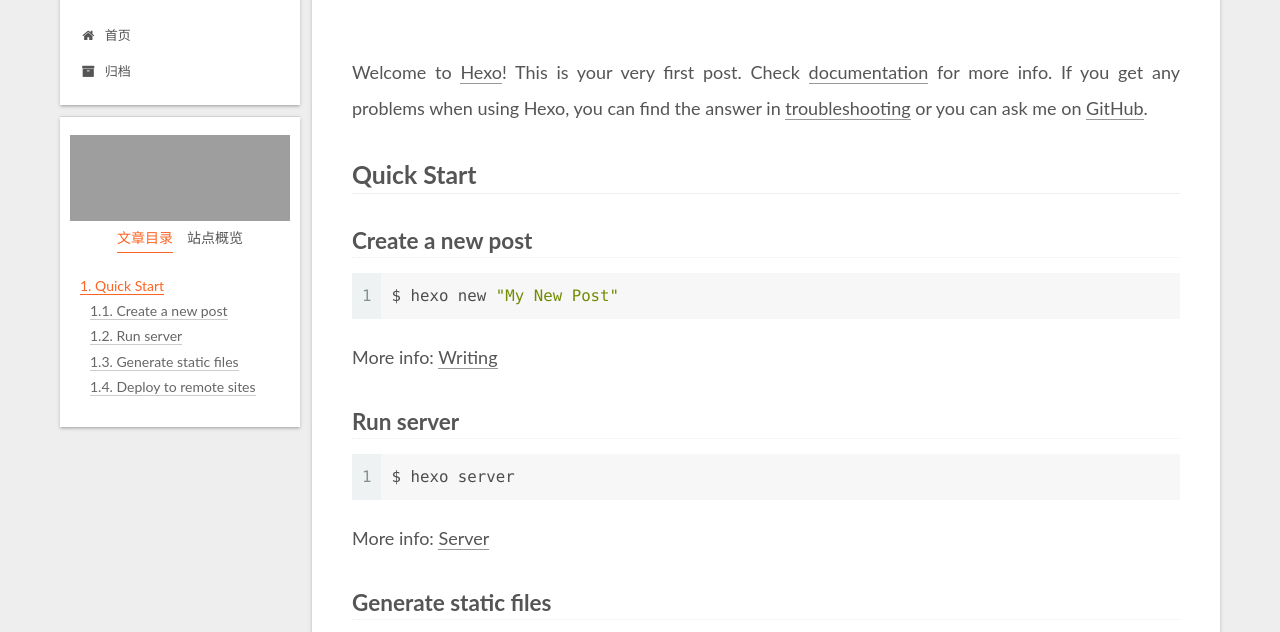
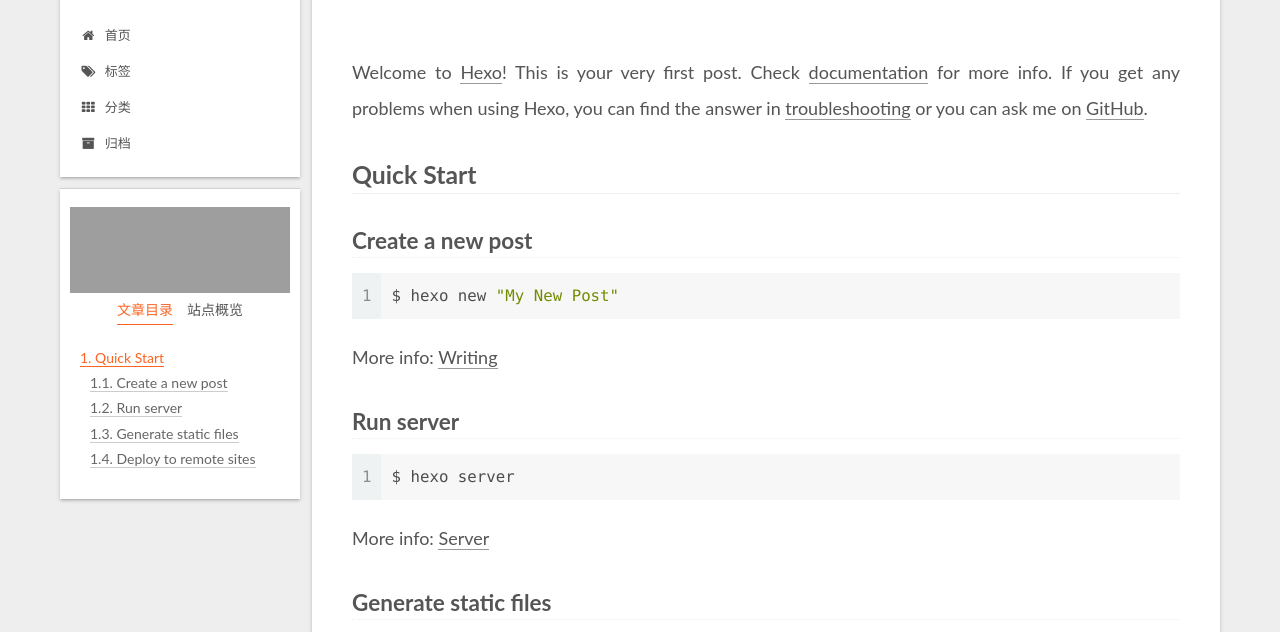
Before and after one commit to KeLe5015/KeLe5015.github.io, a plain HTML site: page 2020/01/17/hello-world/index.html in a window 1280 px wide. Shown: the part 120-752 px from the top of the page. Drawn offline with Linux system fonts and the light colour scheme; some packages are replaced by stand-ins of ours; grey boxes are pictures that could not be loaded; a script that the page names is missing.

Commit message:
Site updated: 2020-01-26 21:30:40

```diff
--- a/2020/01/17/hello-world/index.html
+++ b/2020/01/17/hello-world/index.html
@@ -138,6 +138,16 @@
         <li class="menu-item menu-item-home">
 
     <a href="/" rel="section"><i class="fa fa-fw fa-home"></i>首页</a>
+
+  </li>
+        <li class="menu-item menu-item-tags">
+
+    <a href="/tags/" rel="section"><i class="fa fa-fw fa-tags"></i>标签</a>
+
+  </li>
+        <li class="menu-item menu-item-categories">
+
+    <a href="/categories/" rel="section"><i class="fa fa-fw fa-th"></i>分类</a>
 
   </li>
         <li class="menu-item menu-item-archives">
```
Also changed, not shown: archives/2020/01/index.html (+10 -0 lines), archives/2020/index.html (+10 -0 lines), archives/index.html (+10 -0 lines), index.html (+10 -0 lines).
